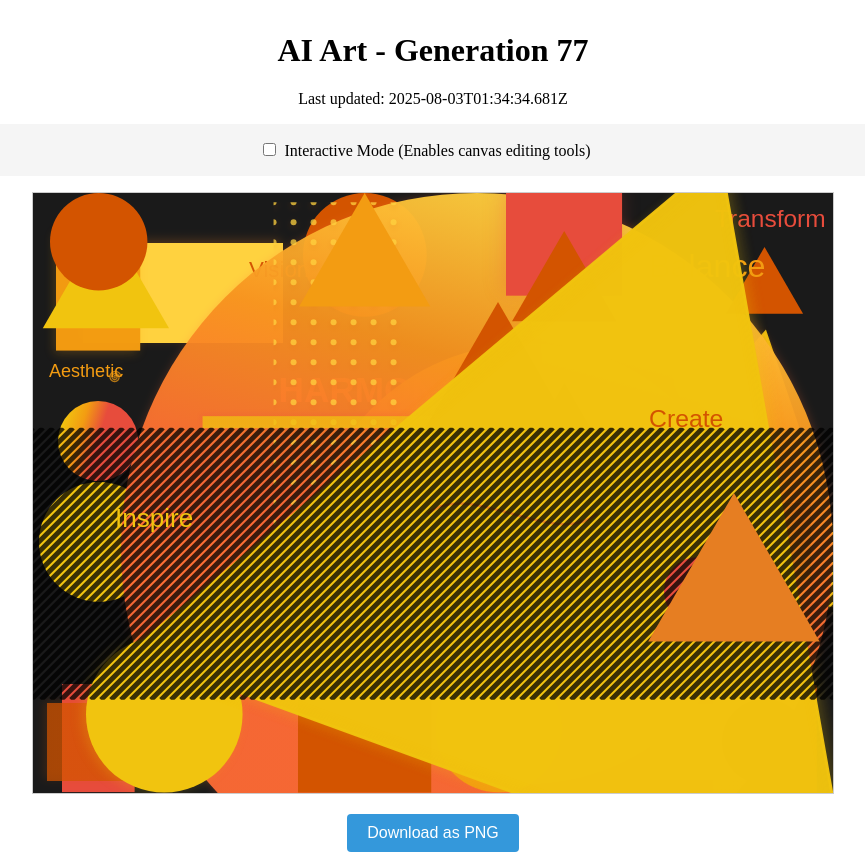
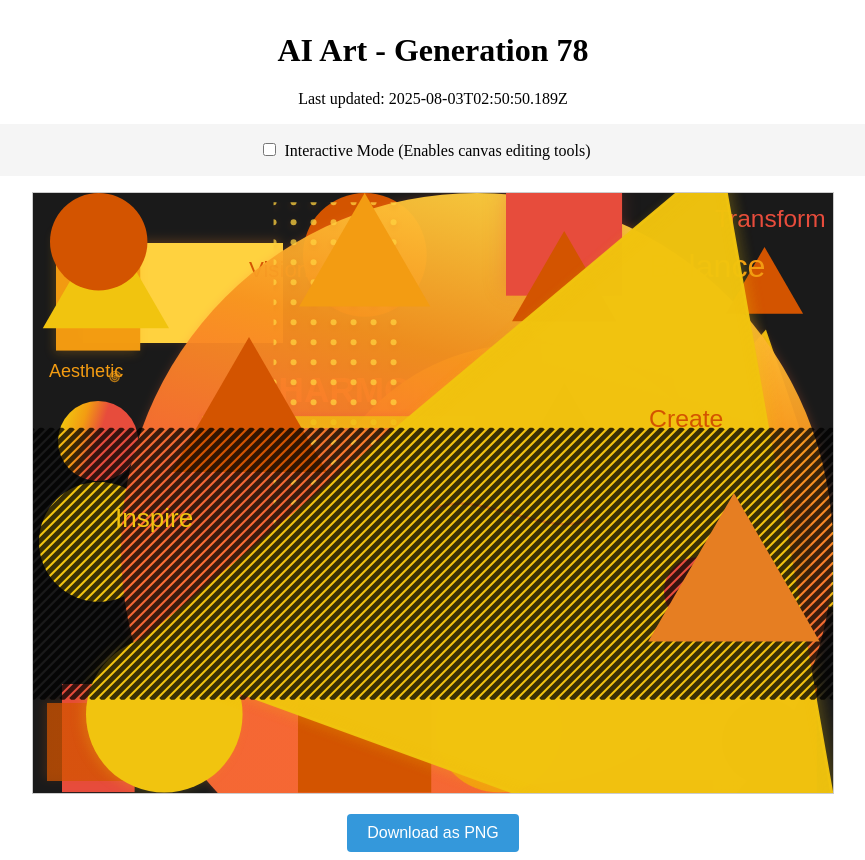
Before and after one commit to mcclowes/ai-art, a React (Vite) app: page / in a window 1280 px wide. Shown: the whole page, without its empty margins (207-1072 px from the left). Built offline with nearby package versions, Linux system fonts and the light colour scheme.

Commit message:
Improve artwork - Generation 78

```diff
--- a/src/artwork-state.ts
+++ b/src/artwork-state.ts
@@ -745,8 +745,8 @@ export const artworkState: ArtworkState = {
     },
     {
       "type": "triangle",
-      "x": 465.0058742582835,
-      "y": 199.00587425828346,
+      "x": 216,
+      "y": 234,
       "size": 90.00587425828346,
       "fillStyle": "#d35400",
       "id": "triangle_1754121985307"
@@ -860,7 +860,7 @@ export const artworkState: ArtworkState = {
       "id": "triangle_1754184874681"
     }
   ],
-  "generation": 77,
-  "lastUpdated": "2025-08-03T01:34:34.681Z",
+  "generation": 78,
+  "lastUpdated": "2025-08-03T02:50:50.189Z",
   "cycleStarted": "2025-07-30T21:05:00.444Z"
 };
```
